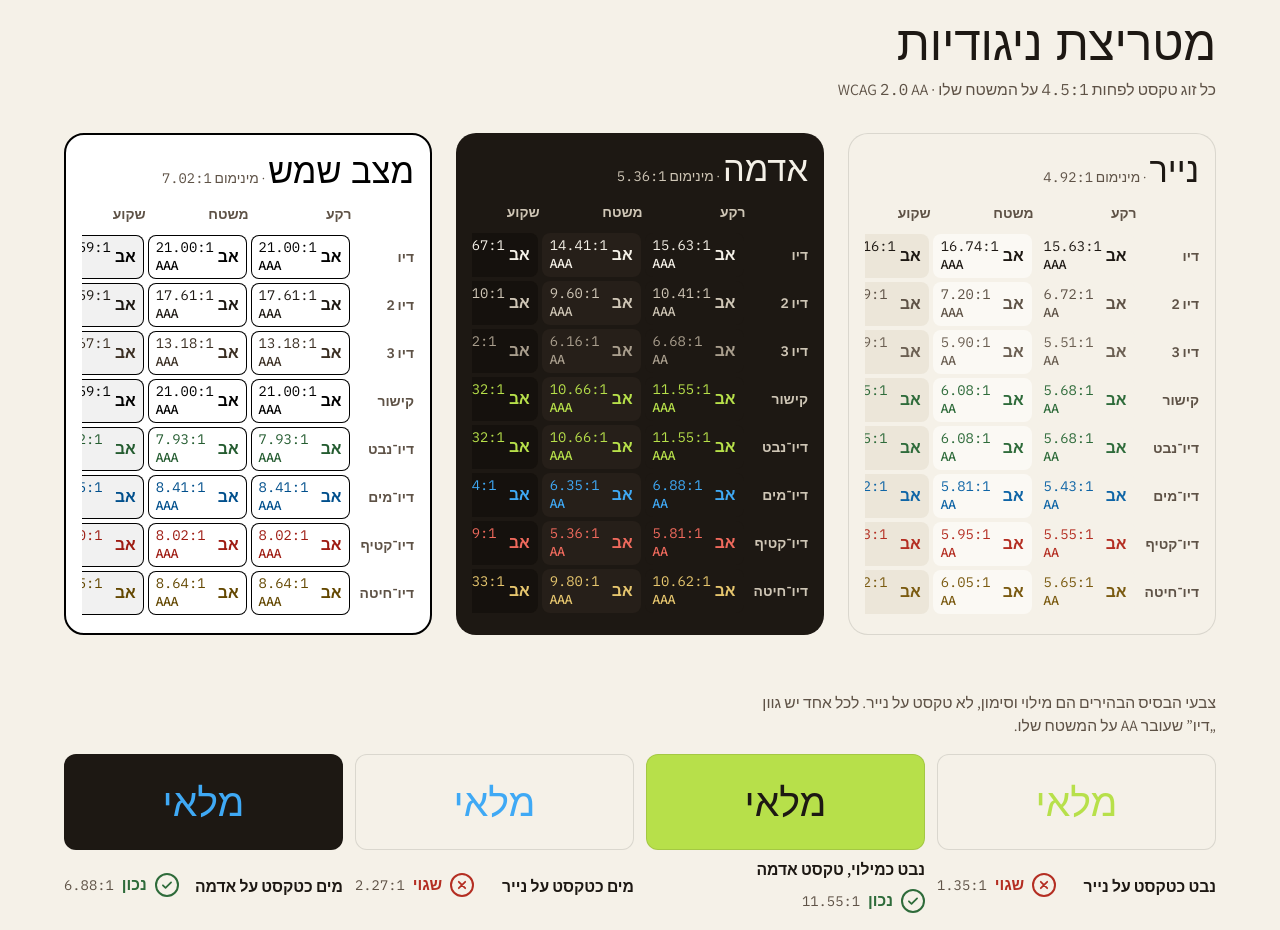
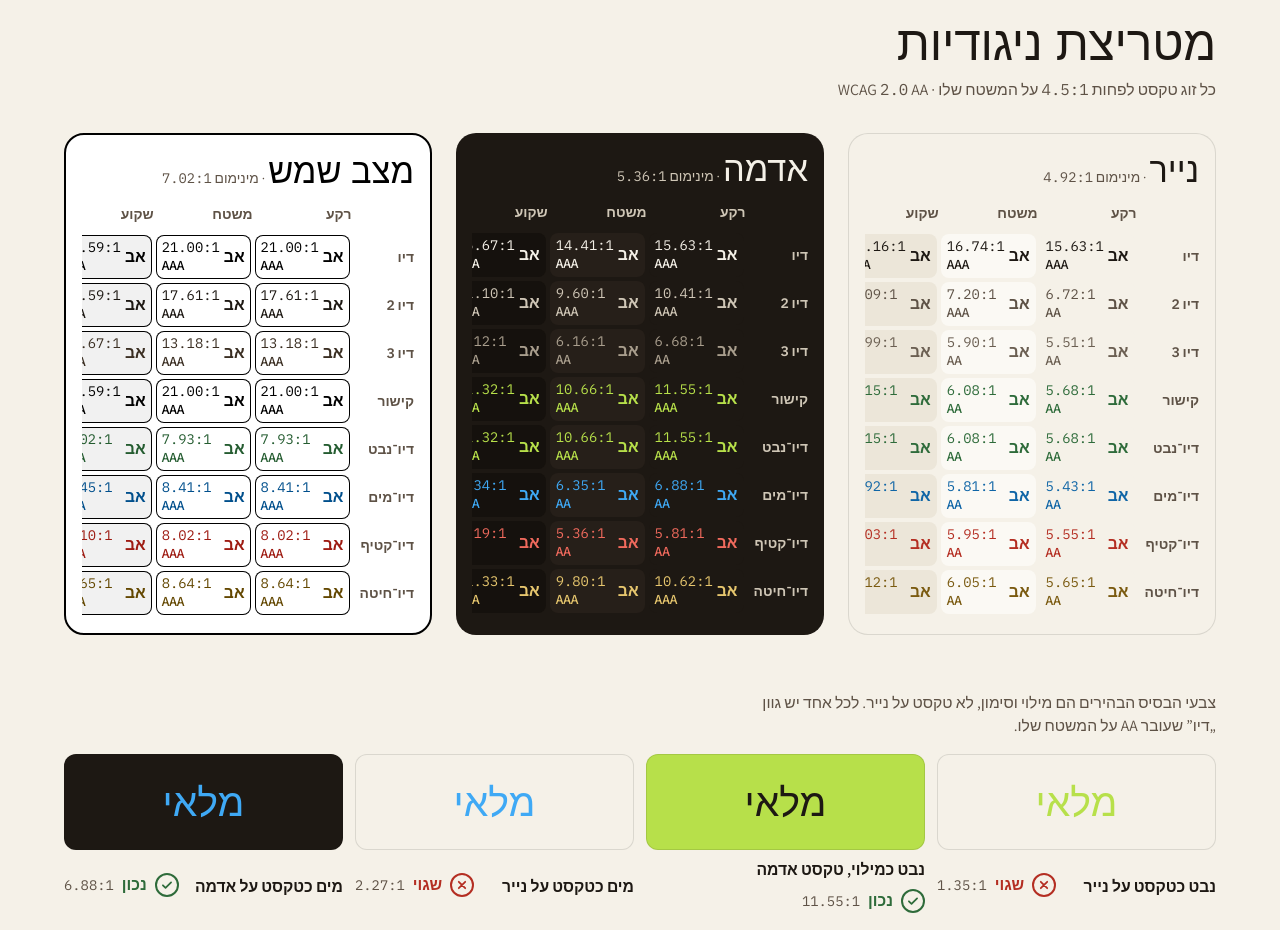
Before and after one commit to Oleg2v/Hamashbir, a Next.js app: page /style-tile in a window 1280 px wide. Shown: the part 5060-5990 px from the top of the page. Built offline with nearby package versions, Linux system fonts and the light colour scheme; a web font is replaced by a local one.

Commit message:
WIP: agent checkpoint (contrast matrix, 200% text)
Co-Authored-By: Claude Opus 5.5 <noreply@anthropic.com>
Claude-Session: https://claude.ai/code/session_01NYA1gfXc5u9eSppRHqzysa

```diff
--- a/src/app/style-tile/_parts/PaletteSection.tsx
+++ b/src/app/style-tile/_parts/PaletteSection.tsx
@@ -330,7 +330,7 @@ function Matrix({ surface }: { surface: SurfaceKey }) {
         </caption>
         <thead>
           <tr>
-            <th scope="col" className="w-16 pb-2 text-start font-semibold text-ink-2 sm:w-20">
+            <th scope="col" className="pb-2 text-start font-semibold text-ink-2">
               <span className="sr-only">צבע טקסט</span>
             </th>
             {bgCols.map((c) => (
@@ -352,7 +352,7 @@ function Matrix({ surface }: { surface: SurfaceKey }) {
                 return (
                   <td key={c.key} className="p-0.5">
                     <span
-                      className="flex min-h-11 items-center justify-between gap-1 rounded-sm px-2"
+                      className="flex min-h-11 items-center justify-between gap-1 rounded-sm px-1.5"
                       style={{
                         backgroundColor: set[c.key],
                         color: set[r.key],
@@ -456,7 +456,8 @@ export function PaletteSection() {
         </Block>
 
         <Block title="מטריצת ניגודיות" note={<NumText>{'כל זוג טקסט לפחות 4.5:1 על המשטח שלו · WCAG 2.0 AA'}</NumText>}>
-          <div className="grid gap-x-(--gutter) gap-y-12 lg:grid-cols-3">
+          {/* three across only from xl: below it a matrix needs the full measure for its ratios */}
+          <div className="grid gap-x-(--gutter) gap-y-12 xl:grid-cols-3">
             <div className="min-w-0 rounded-lg border border-line p-4" data-surface="paper">
               <Matrix surface="paper" />
             </div>
```
